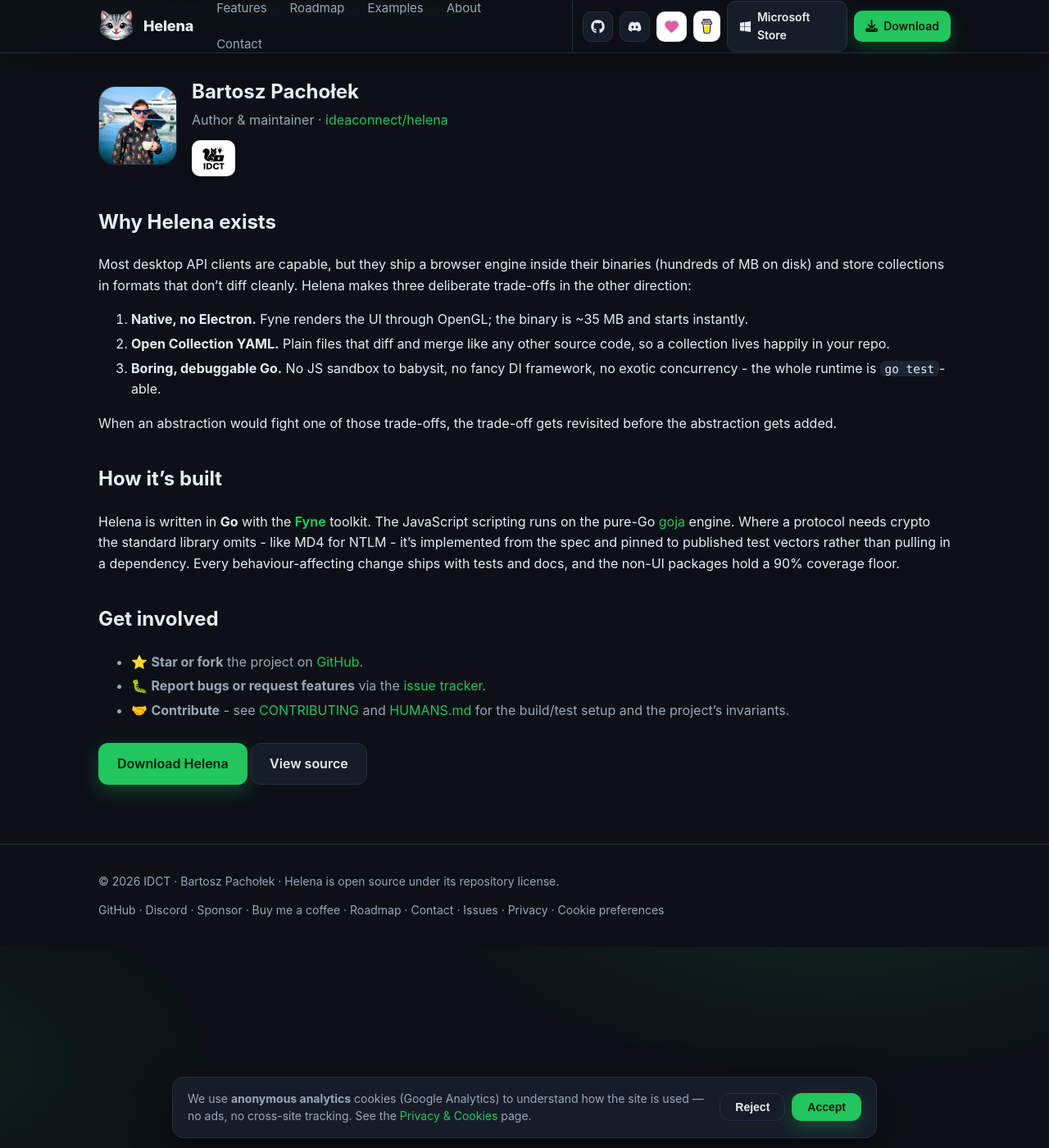
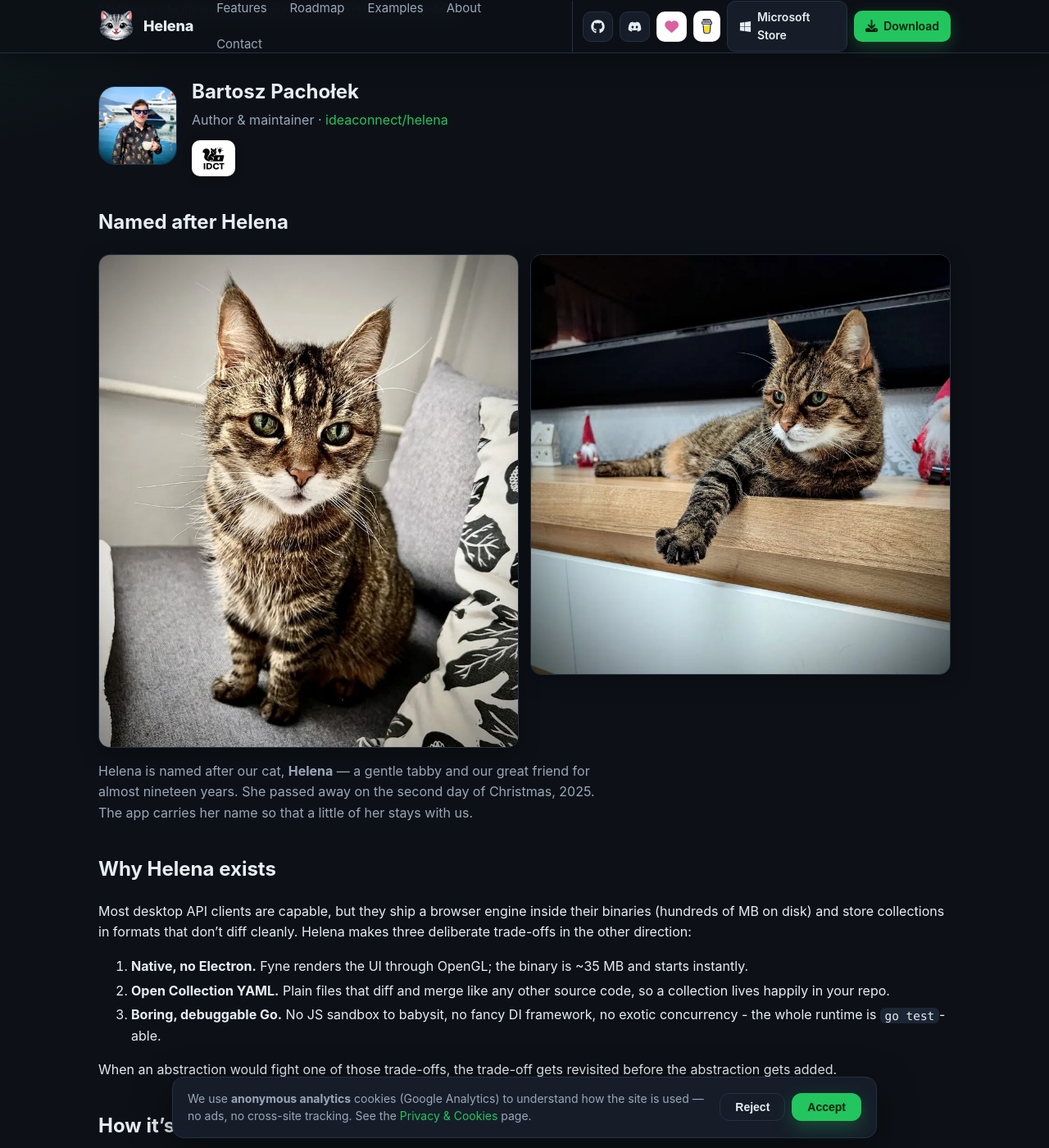
Before and after one commit to ideaconnect/helena, a Jekyll site: the page built from website/about.md, in a window 1280 px wide and 1400 px high, scrolled down 248 px. Shown: the whole window at 82% size. Built offline with Jekyll 4.4.1, drawn with Linux system fonts in a browser that asks for light colours.

Commit message:
website: "Named after Helena" tribute on the About page (#165)
Add a short section with two photos of Helena — the cat the app is named after,
our friend for almost nineteen years, who passed away on the second day of
Christmas 2025. Photos resized to ~900px, EXIF-stripped, served as webp with a
jpg fallback; small .tribute layout in the stylesheet.

```diff
--- a/website/about.md
+++ b/website/about.md
@@ -13,6 +13,22 @@
     <p style="margin:0;color:var(--muted)">Author &amp; maintainer · <a href="{{ site.repo }}">ideaconnect/helena</a></p>
     <a class="idct-badge" href="{{ site.author_url }}" title="IDCT - idct.tech"><img src="{{ '/assets/img/idct-logo.png' | relative_url }}" alt="IDCT - idct.tech" width="229" height="240" loading="lazy" decoding="async"></a>
   </div>
+</div>
+
+## Named after Helena
+
+<div class="tribute">
+  <div class="tribute-photos">
+    <picture>
+      <source srcset="{{ '/assets/img/helena-cat-2.webp' | relative_url }}" type="image/webp">
+      <img src="{{ '/assets/img/helena-cat-2.jpg' | relative_url }}" alt="Helena, a green-eyed tabby cat, sitting and looking at the camera" width="767" height="900" loading="lazy" decoding="async">
+    </picture>
+    <picture>
+      <source srcset="{{ '/assets/img/helena-cat-1.webp' | relative_url }}" type="image/webp">
+      <img src="{{ '/assets/img/helena-cat-1.jpg' | relative_url }}" alt="Helena the cat, stretched out and relaxed on a wooden shelf" width="900" height="900" loading="lazy" decoding="async">
+    </picture>
+  </div>
+  <p class="tribute-text">Helena is named after our cat, <strong>Helena</strong> — a gentle tabby and our great friend for almost nineteen years. She passed away on the second day of Christmas, 2025. The app carries her name so that a little of her stays with us.</p>
 </div>
 
 ## Why Helena exists
--- a/website/assets/css/style.css
+++ b/website/assets/css/style.css
@@ -310,6 +310,14 @@
 .idct-badge:hover { text-decoration: none; transform: translateY(-1px); box-shadow: 0 6px 18px rgba(0, 0, 0, .4); }
 .idct-badge img { height: 30px; width: auto; display: block; }
 
+/* "Named after Helena" tribute on the About page. */
+.tribute { margin: 8px 0 30px; }
+.tribute-photos { display: flex; flex-wrap: wrap; gap: 14px; }
+.tribute-photos picture { flex: 1 1 240px; min-width: 0; }
+.tribute-photos img { width: 100%; height: auto; border-radius: 14px; display: block;
+  border: 1px solid var(--line); box-shadow: 0 8px 24px rgba(0, 0, 0, .3); }
+.tribute-text { margin: 16px 0 0; color: var(--muted); max-width: 60ch; }
+
 /* ---- Scroll reveal (progressive enhancement; visible by default) ---- */
 .reveal { opacity: 1; }
 .js .reveal { opacity: 0; transform: translateY(18px); transition: opacity .6s ease, transform .6s ease; }
```
Also changed, not shown: website/assets/img/helena-cat-1.jpg (added), website/assets/img/helena-cat-1.webp (added), website/assets/img/helena-cat-2.jpg (added), website/assets/img/helena-cat-2.webp (added).
